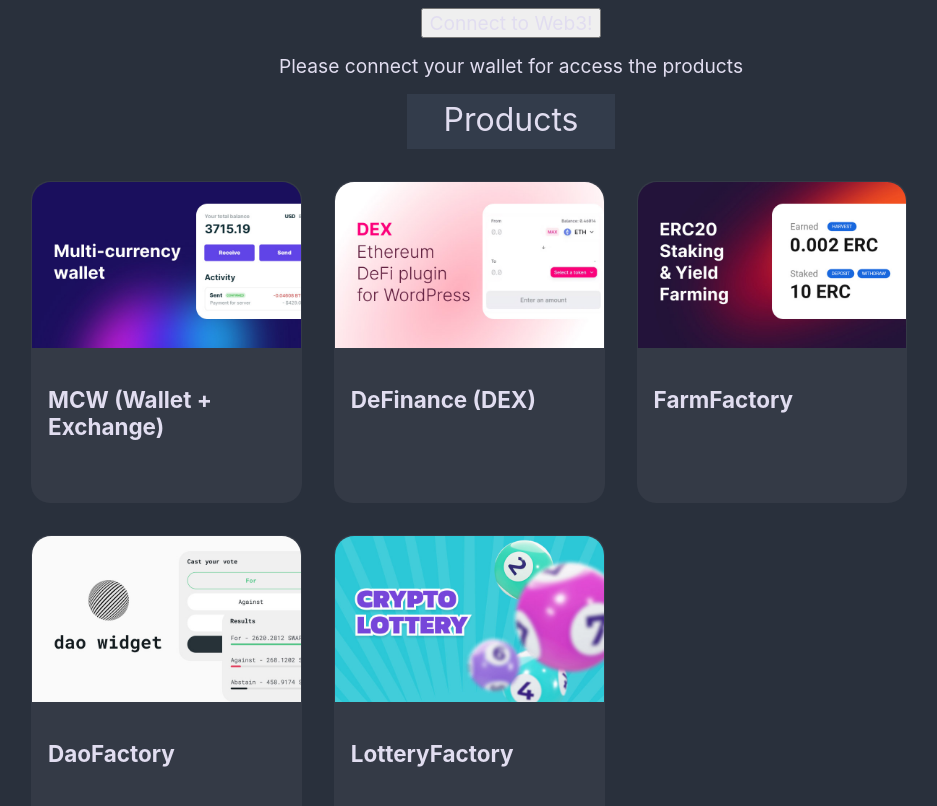
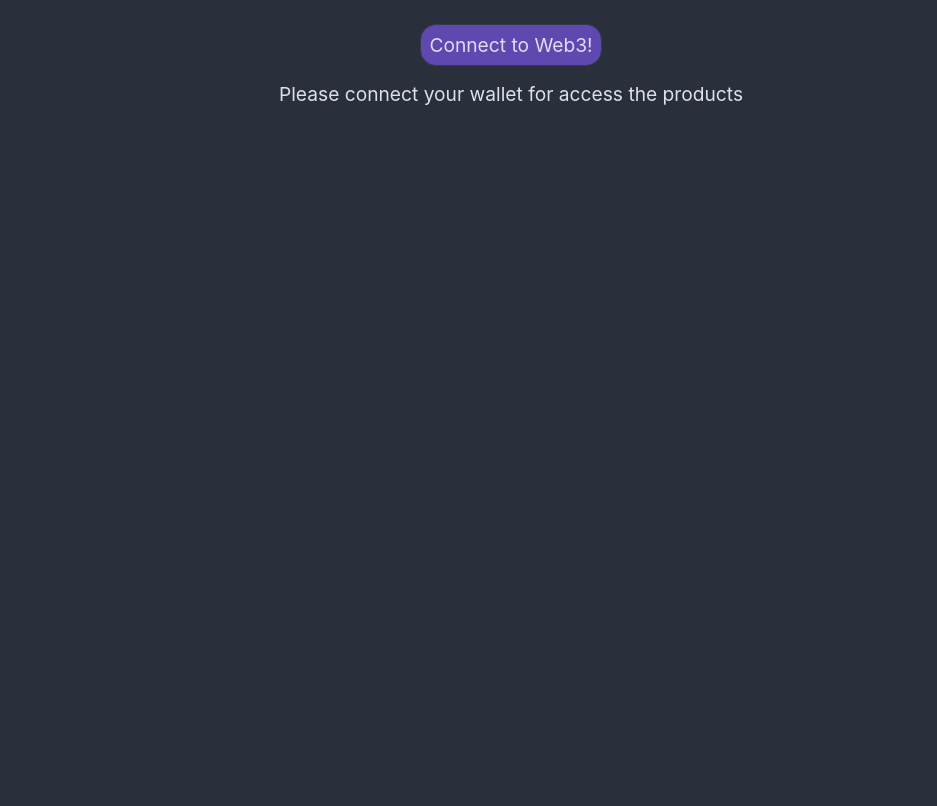
Before and after one commit to noxonsu/dash.onout.org, a React (Create React App) app: page / in a window 1280 px wide. Shown: the top 806 px of the page, without its empty margins (129-1066 px from the left). Built offline with nearby package versions, Linux system fonts and the light colour scheme; a web font is replaced by a local one; what web3modal would draw is missing.

Commit message:
Restore auth flow. Change connection component UI. Display all stuff only after subscribing

```diff
--- a/src/components/Authentification/CheckAddress/index.tsx
+++ b/src/components/Authentification/CheckAddress/index.tsx
@@ -8,34 +8,32 @@ type CheckAddressProps = { account: any };
 
 const CheckAddress = ({ account }: CheckAddressProps) => {
   const { state, dispatch } = useUser();
+  const { isCheckLoading, isSubscribed } = useCheckAddress(account.address);
+  const [haveSubscribed, setHaveSubscribed] = useState<boolean>(false);
 
-  if (!state.signed) {
+  const toggleSetHaveSubscribed = () => {
+    setHaveSubscribed(!haveSubscribed);
+  };
+
+  if (isCheckLoading) return <span>Checking your address...</span>;
+  if (isSubscribed === undefined) return <></>;
+
+  if ((isSubscribed || haveSubscribed) && !state.signed) {
     dispatch({
       type: UserActions.signed,
       payload: true,
     });
   }
 
-  return null;
-  // const { isCheckLoading, isSubscribed } = useCheckAddress(account.address);
-  // const [haveSubscribed, setHaveSubscribed] = useState<boolean>(false);
-
-  // const toggleSetHaveSubscribed = () => {
-  //   setHaveSubscribed(!haveSubscribed);
-  // };
-
-  // if (isCheckLoading) return <span>Checking your address...</span>;
-  // if (isSubscribed === undefined) return <></>;
-
-  // return isSubscribed || haveSubscribed ? null : (
-  //   <div style={{ margin: "0 1rem" }}>
-  //     <p>Please enter your email to complete registration</p>
-  //     <SubscriptionForm
-  //       address={account.address}
-  //       toggleSubscribed={toggleSetHaveSubscribed}
-  //     />
-  //   </div>
-  // );
+  return isSubscribed || haveSubscribed ? null : (
+    <div style={{ margin: "0 1rem" }}>
+      <p>Please enter your email to complete registration</p>
+      <SubscriptionForm
+        address={account.address}
+        toggleSubscribed={toggleSetHaveSubscribed}
+      />
+    </div>
+  );
 };
 
 export default CheckAddress;
--- a/src/components/Authentification/SubscriptionForm/index.tsx
+++ b/src/components/Authentification/SubscriptionForm/index.tsx
@@ -1,6 +1,8 @@
 import React, { useMemo, useState } from "react";
 import axios from "../../../helpers/axios";
 import { isValidEmail } from "../../../helpers/email";
+
+import '../index.css'
 
 type SubscriptionFormProps = { address: string, toggleSubscribed: () => void};
 
@@ -108,6 +110,7 @@ const SubscriptionForm = ({ address, toggleSubscribed } : SubscriptionFormProps)
       <div className="sf-row">
         <button
           type="button"
+          className="subscribeBtn"
           onClick={handleSubmit}
         >
           Subscribe
--- a/src/components/Authentification/index.css
+++ b/src/components/Authentification/index.css
@@ -7,3 +7,9 @@
 .sf-row {
   margin-bottom: 0.5rem;
 }
+
+.subscribeBtn {
+  padding: 0.4rem 0.8rem;
+  border: none;
+  background-color: var(--brand-color);
+}
--- a/src/components/Product/index.tsx
+++ b/src/components/Product/index.tsx
@@ -11,7 +11,7 @@ const Product = ({ id }: ProductProps) => {
   const [paymentPending, setPaymentPending] = useState(false);
   const [paidFor, setPaidFor] = useState(false);
   const { dispatch, state } = useUser();
-  const { products } = state;
+  const { products, signed } = state;
   const { name, description, price } = PRODUCTS[id];
 
   useEffect(() => {
@@ -55,13 +55,11 @@ const Product = ({ id }: ProductProps) => {
         </button>
       </div>
       <p>{description}</p>
-      {paidFor && (
-        <p>You already have this product</p>
-      )}
+      {paidFor && <p>You already have this product</p>}
       <button
         onClick={payForProduct}
         className="paymentBtn"
-        disabled={paymentPending || paidFor}
+        disabled={paymentPending || paidFor || !signed}
       >
         {paymentPending ? "Pending..." : `Buy for $${price}`}
       </button>
--- a/src/components/Sections/index.tsx
+++ b/src/components/Sections/index.tsx
@@ -40,6 +40,8 @@ const Sections = () => {
     </div>
   );
 
+  if (!signed) return null;
+
   return (
     <div>
       {Tabs}
--- a/src/components/UserProducts/index.css
+++ b/src/components/UserProducts/index.css
@@ -3,6 +3,11 @@
   margin: 0 auto;
   display: flex;
   flex-wrap: wrap;
+}
+
+.noProductInfo {
+  font-size: 2rem;
+  margin: 0 auto;
 }
 
 .userProduct {
--- a/src/components/UserProducts/index.tsx
+++ b/src/components/UserProducts/index.tsx
@@ -16,7 +16,7 @@ const UserProducts = () => {
           ))}
         </>
       ) : (
-        <p>You do not have any products yet</p>
+        <p className="noProductInfo">You do not have any products yet</p>
       )}
     </div>
   );
--- a/src/components/WithWeb3Connect/index.css
+++ b/src/components/WithWeb3Connect/index.css
@@ -4,12 +4,20 @@
   margin-top: 0.5rem;
 }
 
-.ConnectButton {
-
+.connectButton,
+.disconnectButton {
+  margin-top: 1rem;
+  padding: .5rem;
+  border-radius: 1rem;
+  border: 1px solid var(--border-color);
+  background-color: transparent;
 }
 
-.DisconnectButton {
+.connectButton {
+  background-color: var(--brand-color);
+}
+
+.account {
   display: flex;
-  justify-content: center;
-  margin-top: 1rem;
+  flex-direction: column;
 }
--- a/src/components/WithWeb3Connect/index.tsx
+++ b/src/components/WithWeb3Connect/index.tsx
@@ -95,6 +95,10 @@ const WithWeb3Connect = ({ children }: WithModalProps) => {
       type: UserActions.signed,
       payload: false,
     })
+    dispatch({
+      type: UserActions.changeView,
+      payload: 'products',
+    })
     // @ts-ignore
     if (account?.provider?.close) {
       // @ts-ignore
@@ -125,7 +129,7 @@ const WithWeb3Connect = ({ children }: WithModalProps) => {
       : !account.connected
         ? (
           <button
-            className="ConnectButton"
+            className="connectButton"
             onClick={connect}
           >
             Connect to Web3!
@@ -133,12 +137,12 @@ const WithWeb3Connect = ({ children }: WithModalProps) => {
         )
         : (
           <div className="account">
-            { account.address } - { account.balance }
-            <div className="DisconnectButton">
-              <button onClick={disconnect}>
-                Disconnect
-              </button>
+            <div>
+              { account.address } - { account.balance }
             </div>
+            <button className="disconnectButton" onClick={disconnect}>
+              Disconnect
+            </button>
           </div>
         )
       }
```
